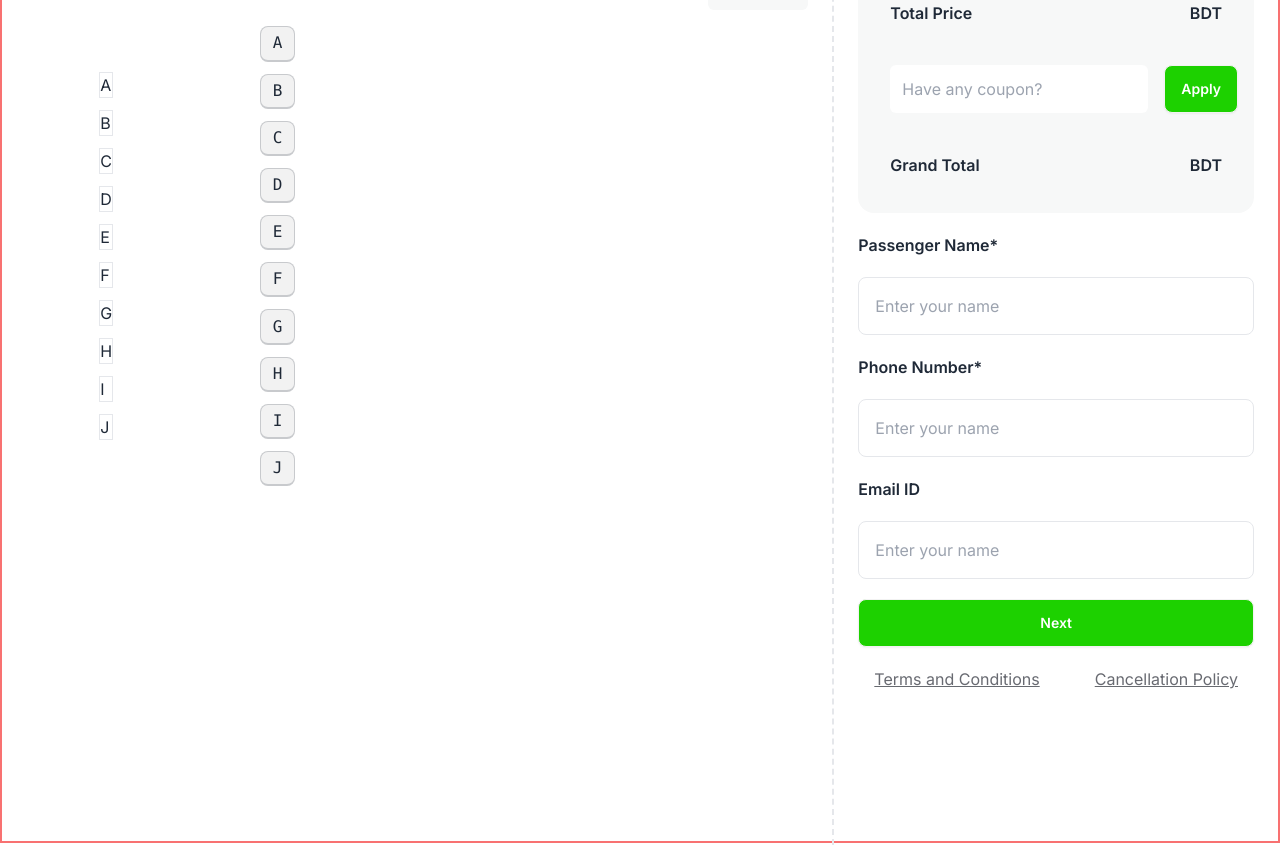
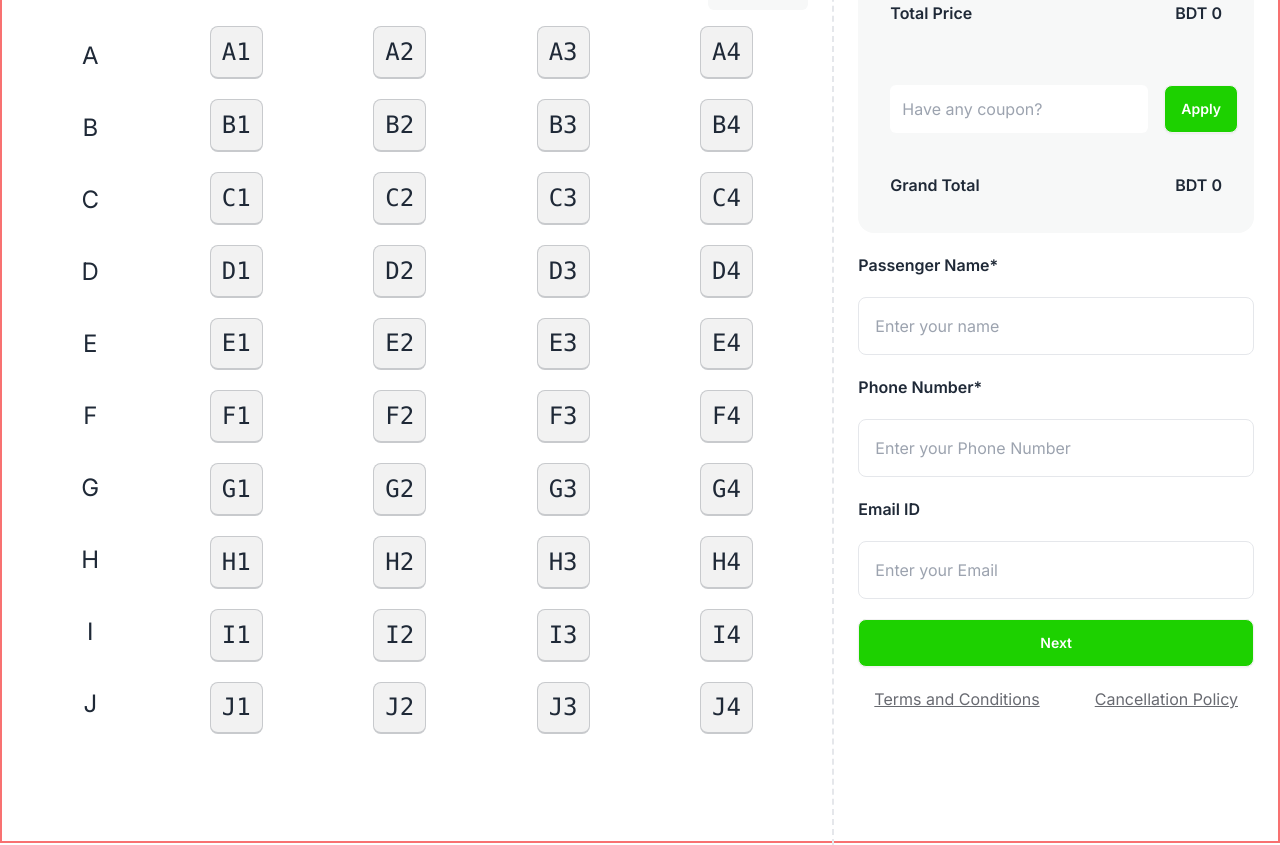
Before and after one commit to muhammadkhayeraalamshuvo/assignment-5, a plain HTML site: page index.html in a window 1280 px wide. Shown: the part 812-1657 px from the top of the page. Drawn offline with nearby package versions, Linux system fonts and the light colour scheme.

Commit message:
seat section

```diff
--- a/index.html
+++ b/index.html
@@ -59,40 +59,68 @@
                 <p class="ash p-3 w-[100px]  mt-4 rounded-md"><img src="images/bus-logo.png" alt="" class="w-[30px] mx-auto  "></p>
             </div>
             <!-- seats -->
-            <div class="flex justify-around items-center">
-                <div class="flex flex-col gap-3">
-                   <p class="border seat">A</p>
-                   <p class="border seat">B</p>
-                   <p class="border seat">C</p>
-                   <p class="border seat">D</p>
-                   <p class="border seat">E</p>
-                   <p class="border seat">F</p>
-                   <p class="border seat">G</p>
-                   <p class="border seat">H</p>
-                   <p class="border seat">I</p>
-                   <p class="border seat">J</p>
+            <div class="flex justify-around items-center ">
+                <div class="flex flex-col gap-10 text-2xl items-center">
+                   <p class="">A</p>
+                   <p class="">B</p>
+                   <p class="">C</p>
+                   <p class="">D</p>
+                   <p class="">E</p>
+                   <p class="">F</p>
+                   <p class="">G</p>
+                   <p class="">H</p>
+                   <p class="">I</p>
+                   <p class="">J</p>
                 </div>
-                <div class="flex flex-col gap-3">
-                   <kbd class="kbd seat">A</kbd>
-                   <kbd class="kbd seat">B</kbd>
-                   <kbd class="kbd seat">C</kbd>
-                   <kbd class="kbd seat">D</kbd>
-                   <kbd class="kbd seat">E</kbd>
-                   <kbd class="kbd seat">F</kbd>
-                   <kbd class="kbd seat">G</kbd>
-                   <kbd class="kbd seat">H</kbd>
-                   <kbd class="kbd seat">I</kbd>
-                   <kbd class="kbd seat">J</kbd>
+                <div class="flex flex-col gap-5 text-2xl">
+                   <kbd class="kbd seat">A1</kbd>
+                   <kbd class="kbd seat">B1</kbd>
+                   <kbd class="kbd seat">C1</kbd>
+                   <kbd class="kbd seat">D1</kbd>
+                   <kbd class="kbd seat">E1</kbd>
+                   <kbd class="kbd seat">F1</kbd>
+                   <kbd class="kbd seat">G1</kbd>
+                   <kbd class="kbd seat">H1</kbd>
+                   <kbd class="kbd seat">I1</kbd>
+                   <kbd class="kbd seat">J1</kbd>
                 </div>
-                <div>
+                <div class="flex flex-col gap-5 text-2xl">
+                    <kbd class="kbd seat">A2</kbd>
+                    <kbd class="kbd seat">B2</kbd>
+                    <kbd class="kbd seat">C2</kbd>
+                    <kbd class="kbd seat">D2</kbd>
+                    <kbd class="kbd seat">E2</kbd>
+                    <kbd class="kbd seat">F2</kbd>
+                    <kbd class="kbd seat">G2</kbd>
+                    <kbd class="kbd seat">H2</kbd>
+                    <kbd class="kbd seat">I2</kbd>
+                    <kbd class="kbd seat">J2</kbd>
+                 </div>
+                <div class="flex flex-col gap-5 text-2xl">
+                    <kbd class="kbd seat">A3</kbd>
+                    <kbd class="kbd seat">B3</kbd>
+                    <kbd class="kbd seat">C3</kbd>
+                    <kbd class="kbd seat">D3</kbd>
+                    <kbd class="kbd seat">E3</kbd>
+                    <kbd class="kbd seat">F3</kbd>
+                    <kbd class="kbd seat">G3</kbd>
+                    <kbd class="kbd seat">H3</kbd>
+                    <kbd class="kbd seat">I3</kbd>
+                    <kbd class="kbd seat">J3</kbd>
+                 </div>
+                <div class="flex flex-col gap-5 text-2xl">
+                    <kbd class="kbd seat">A4</kbd>
+                    <kbd class="kbd seat">B4</kbd>
+                    <kbd class="kbd seat">C4</kbd>
+                    <kbd class="kbd seat">D4</kbd>
+                    <kbd class="kbd seat">E4</kbd>
+                    <kbd class="kbd seat">F4</kbd>
+                    <kbd class="kbd seat">G4</kbd>
+                    <kbd class="kbd seat">H4</kbd>
+                    <kbd class="kbd seat">I4</kbd>
+                    <kbd class="kbd seat">J4</kbd>
+                 </div>
 
-                </div>
-                <div>
-
-                </div>
-                <div>
-
-                </div>
 
             </div>
 
@@ -115,14 +143,17 @@
                   <hr class="ml-4 mr-4">
                   <div class="flex justify-between ml-4 mt-5 mb-5 mr-4 font-semibold">
                     <p>Total Price</p>
-                    <p>BDT <span id="total-price"></span></p>
+                    <p>BDT <span id="total-price">0</span></p>
+                  </div>
+                  <div class="flex justify-between ml-4 mt-5 mb-5 mr-4 font-semibold" id="discount">
+
                   </div>
                  <div class="flex items-center">
-                    <input type="text" name="" id="coupon" placeholder="Have any coupon?" class=" ml-4 mt-5 mb-5 mr-4 p-3 rounded-md"> <button class="btn button-white">Apply</button>
+                    <input type="text" name="" id="coupon" placeholder="Have any coupon?" class=" ml-4 mt-5 mb-5 mr-4 p-3 rounded-md"> <button class="btn button-white" id="apply-button" >Apply</button>
                  </div>
                  <div class="flex justify-between ml-4 mt-5 mb-5 mr-4 font-semibold">
                     <p>Grand Total</p>
-                    <p>BDT <span id="total-price"></span></p>
+                    <p>BDT <span id="grand-total">0</span></p>
                   </div>
             </div>
             <!-- form related -->
@@ -130,9 +161,9 @@
                 <h3  class="font-semibold">Passenger Name*</h3>
                 <input type="text" id="" placeholder="Enter your name" class="w-full border p-4 rounded-lg">
                 <h3 class="font-semibold">Phone Number*</h3>
-                <input type="number" id="" placeholder="Enter your name" class="w-full border p-4 rounded-lg">
+                <input type="text" id="" placeholder="Enter your Phone Number" class="w-full border p-4 rounded-lg">
                 <h3 class="font-semibold">Email ID</h3>
-                <input type="email" id="" placeholder="Enter your name" class="w-full border p-4 rounded-lg">
+                <input type="email" id="" placeholder="Enter your Email" class="w-full border p-4 rounded-lg">
                 <button class="btn button-white">Next</button>
             </div>
               <!-- useless can ignore as well -->
--- a/script.js
+++ b/script.js
@@ -1,5 +1,6 @@
  const seats=document.getElementsByClassName("seat");
  let count=1;
+ let ticketPrice=550;
  for(const seat of seats){
     seat.addEventListener("click",function(event){
       if(count<5){
@@ -14,7 +15,19 @@
         seatDisplay.appendChild(span2);
         seatDisplay.appendChild(span3);
 
-        // total display
+        // total price display
+        const totalPrice=document.getElementById("total-price");
+        const price=totalPrice.innerText;
+        const money=parseInt(price)+ticketPrice;
+        totalPrice.innerText=money;
+
+        // grand total display
+        const grandTotal=document.getElementById("grand-total");
+        grandTotal.innerText=money;
+
+        // those which selected add background color
+        event.currentTarget.classList.add("button-white");
+
 
 
 
@@ -29,9 +42,43 @@
         seatCount.innerText=count;
         count++;
 
-
-
-
-
     });
  }
+// grand total with coupon
+
+ const applyButton=document.getElementById("apply-button");
+
+ applyButton.addEventListener("click",function(event){
+  const grandTotal=document.getElementById("grand-total");
+  const convertGrandTotal=parseInt(grandTotal.innerText);
+
+  const coupon=document.getElementById("coupon");
+  const couponValue=coupon.value;
+  if(count===5){
+    if(couponValue==="NEW15" ){
+      const discount=parseFloat(convertGrandTotal*(85/100));
+      const discountPrice=parseFloat(convertGrandTotal*(15/100));
+      grandTotal.innerText=discount;
+      coupon.setAttribute('disabled','disabled') ;
+      event.currentTarget.disabled=true;
+      const discountID=document.getElementById("discount");
+      const p=document.createElement("p");
+      const p1=document.createElement("p1");
+      p.innerText='Discount';
+      p1.innerText='BDT'+" "+discountPrice;
+      discountID.appendChild(p);
+      discountID.appendChild(p1);
+
+    }
+    else if(couponValue==="Couple 20"){
+      const couple=parseFloat(convertGrandTotal*(80/100));
+      grandTotal.innerText=couple;
+      coupon.setAttribute('disabled','disabled') ;
+      event.currentTarget.disabled=true;
+    }
+  }
+  else{
+    alert("you have to buy 4 tickets to get the offer of coupon sir")
+  }
+  coupon.value=' ';
+})
--- a/style.css
+++ b/style.css
@@ -9,3 +9,11 @@
 .ash{
   background-color: #F7F8F8;
 }
+
+.disabled-kbd {
+  /* color: #666; Change text color to gray */
+  /* background-color: #f4f4f4; Change background color to light gray */
+  /* border: 1px solid #ccc; Add a border */
+  /* padding: 5px 10px; Adjust padding for better appearance */
+  cursor: not-allowed; /* Change cursor to indicate not allowed */
+}
```
